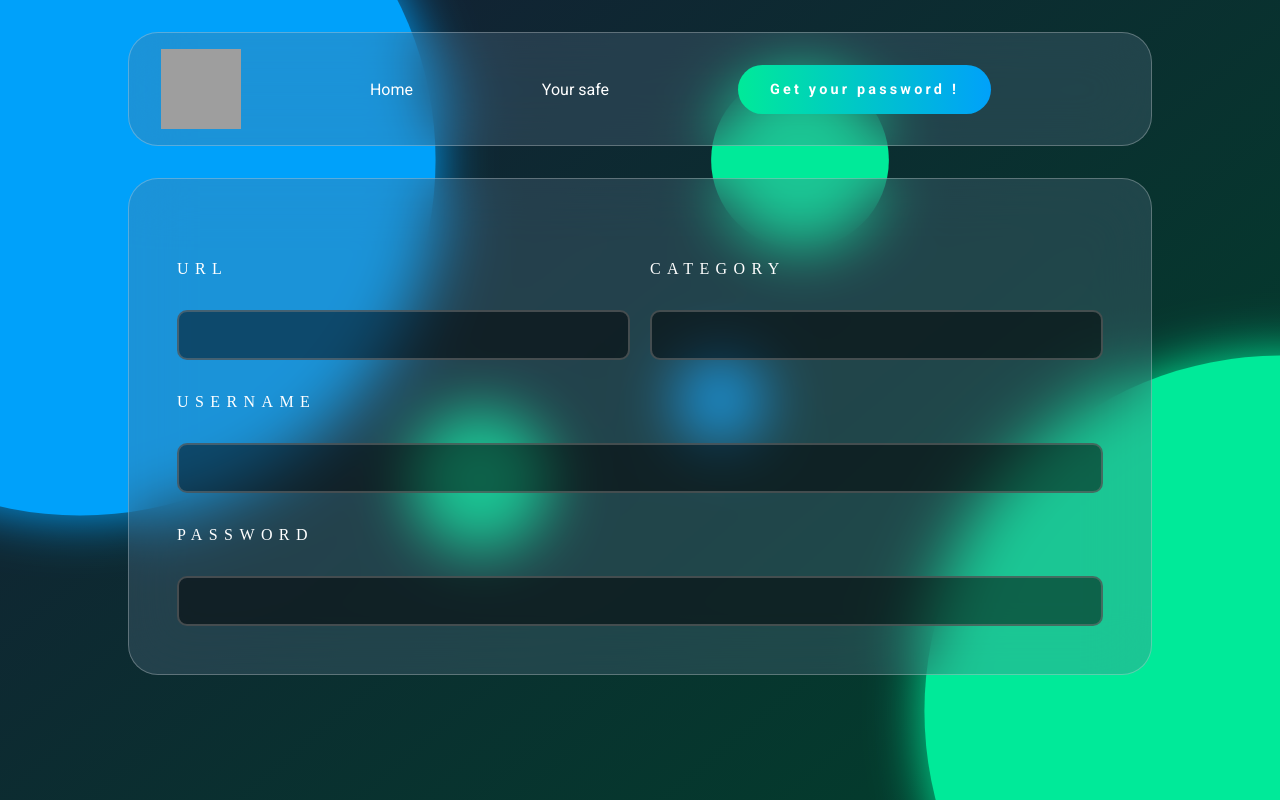
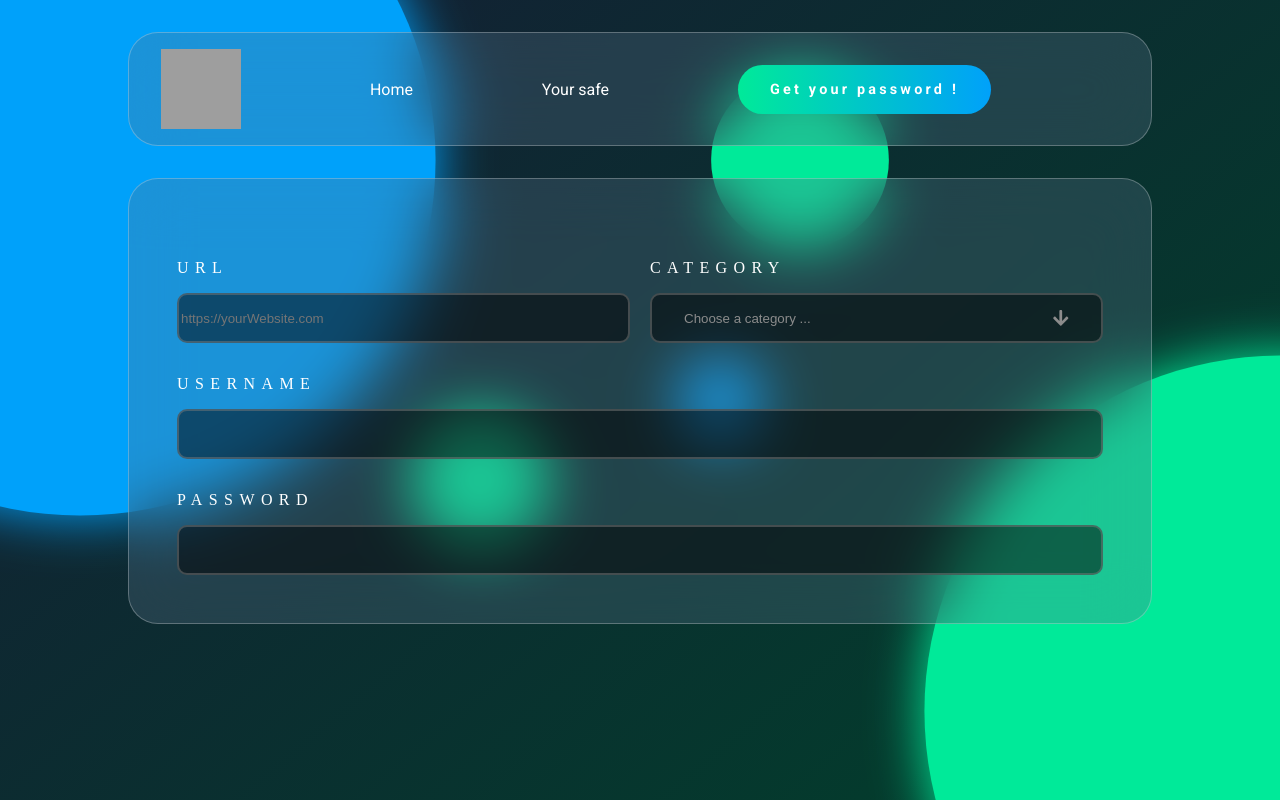
Before and after one commit to tamoroso/WordSafe, a Next.js app: page /generator in a window 1280 px wide. Built offline with nearby package versions, Linux system fonts and the light colour scheme; grey boxes are pictures that could not be loaded.

Commit message:
Dropdown menu with categories

```diff
--- /dev/null
+++ b/components/DropDownMenu.js
@@ -0,0 +1,37 @@
+import { useState } from "react";
+import styles from "./DropDownMenu.module.css";
+import { faArrowDown, faArrowUp } from "@fortawesome/free-solid-svg-icons";
+import { FontAwesomeIcon } from "@fortawesome/react-fontawesome";
+
+export default function DropDownMenu() {
+  const [isOpen, setIsOpen] = useState(false);
+  const [currentCat, setCurrentCat] = useState("Choose a category ...");
+
+  const currentCategoryHandler = (e) => {
+    setCurrentCat(e.target.innerHTML);
+  };
+  const dropDownHandler = (e) => {
+    e.preventDefault();
+    setIsOpen(!isOpen);
+  };
+
+  return (
+    <div className={styles.dropdown}>
+      <button className={styles.dropdown_btn} onClick={dropDownHandler}>
+        {currentCat}
+        <FontAwesomeIcon
+          className={styles.dropdown_icon}
+          icon={faArrowDown}
+          size="lg"
+        />
+      </button>
+      {isOpen ? (
+        <ul className={styles.dropdown_content}>
+          <li onClick={currentCategoryHandler}>E-commerce</li>
+          <li onClick={currentCategoryHandler}>Gaming</li>
+          <li onClick={currentCategoryHandler}>Social Network</li>
+        </ul>
+      ) : null}
+    </div>
+  );
+}
--- /dev/null
+++ b/components/DropDownMenu.module.css
@@ -0,0 +1,41 @@
+.dropdown {
+  position: relative;
+  display: inline-block;
+  width: 100%;
+}
+
+.dropdown_btn {
+  display: flex;
+  justify-content: space-between;
+  align-items: center;
+  border-radius: 30px;
+  cursor: pointer;
+  border-radius: 10px;
+  height: 50px;
+  width: 100%;
+  padding: 0 2rem;
+  border: solid 2px rgba(123, 123, 123, 0.5);
+  background: rgba(0, 0, 0, 0.5);
+  color: #8c8c8c;
+  text-align: left;
+}
+
+
+.dropdown_content {
+  position: absolute;
+  z-index: 1;
+  list-style: none;
+  margin: 0.5rem 0;
+  padding: 1rem 2rem;
+  width: 100%;
+  border: solid 2px rgba(123, 123, 123, 0.5);
+  background: rgba(0, 0, 0, 1);
+  color: #8c8c8c;
+  border-radius: 10px;
+}
+
+.dropdown_content li {
+  display: block;
+  padding: 1rem 0;
+  cursor: pointer;
+}
--- a/pages/generator.js
+++ b/pages/generator.js
@@ -3,8 +3,11 @@ import styles from "../styles/generator.module.css";
 import HomeBackground from "../components/HomeBackground";
 import Layout, { siteTitle } from "../components/layout";
 import Head from "next/head";
+import DropDownMenu from "../components/DropDownMenu";
 
 export default function Generator() {
+
+
   return (
     <div>
       <Layout>
@@ -19,25 +22,29 @@ export default function Generator() {
               <label htmlFor="url">url</label>
             </div>
             <div className={styles.url_input}>
-              <input type="text" name="url"></input>
+              <input
+                type="url"
+                name="url"
+                placeholder="https://yourWebsite.com"
+              ></input>
             </div>
             <div className={styles.cat_label}>
               <label htmlFor="category">category</label>
             </div>
             <div className={styles.cat_input}>
-              <input type="text"></input>
+              <DropDownMenu />
             </div>
             <div className={styles.id_label}>
               <label htmlFor="username">Username</label>
             </div>
             <div className={styles.id_input}>
-              <input type="text"></input>
+              <input type="text" name="username"></input>
             </div>
             <div className={styles.pwd_label}>
               <label htmlFor="password">Password</label>
             </div>
             <div className={styles.pwd_input}>
-              <input type="text"></input>
+              <input type="password" name="password"></input>
             </div>
           </form>
         </main>
--- a/pages/index.js
+++ b/pages/index.js
@@ -9,7 +9,7 @@ import { FontAwesomeIcon } from "@fortawesome/react-fontawesome";
 
 export default function Home() {
   return (
-    <div className={styles.container}>
+    <div>
       <Layout>
         <Head>
           <title>WordSafe - Keep your words safe</title>
--- a/styles/Home.module.css
+++ b/styles/Home.module.css
@@ -1,6 +1,3 @@
-.container {
-  /* padding: 0 2rem; */
-}
 
 .main {
   max-height: 100vh;
--- a/styles/generator.module.css
+++ b/styles/generator.module.css
@@ -1,9 +1,3 @@
-.main {
-  height: 100%;
-  /* padding: 0;
-  flex: 1; */
-}
-
 .generator_container {
   max-width: 80vw;
   /* height: 50vh; */
@@ -14,22 +8,20 @@
   column-gap: 20px;
 }
 
-.generator_container div {
-  padding-top : 2rem;
-}
-
 .generator_container label {
+  display : block;
   color: white;
   text-transform: uppercase;
   font-family: Now;
   letter-spacing: 0.4rem;
+  padding : 2rem 0 1rem 0;
 }
 
-.generator_container input{
+.generator_container input {
   border-radius: 10px;
-  height : 50px ;
-  border : solid 2px rgba(123, 123, 123, 0.5);
-  background : rgba(0, 0, 0, 0.5)
+  height: 50px;
+  border: solid 2px rgba(123, 123, 123, 0.5);
+  background: rgba(0, 0, 0, 0.5);
 }
 
 .url_label {
@@ -42,8 +34,8 @@
   grid-row: 2 / 3;
 }
 
-.url_input input{
-  width : 100%;
+.url_input input {
+  width: 100%;
 }
 
 .cat_label {
@@ -56,8 +48,8 @@
   grid-row: 2 / 3;
 }
 
-.cat_input input{
-  width : 100%;
+.cat_input input {
+  width: 100%;
 }
 
 .id_label {
@@ -71,7 +63,7 @@
 }
 
 .id_input input {
-  width : 100%;
+  width: 100%;
 }
 
 .pwd_label {
@@ -83,6 +75,6 @@
   grid-column: 1/3;
 }
 
-.pwd_input input{
-  width : 100%;
+.pwd_input input {
+  width: 100%;
 }
```
